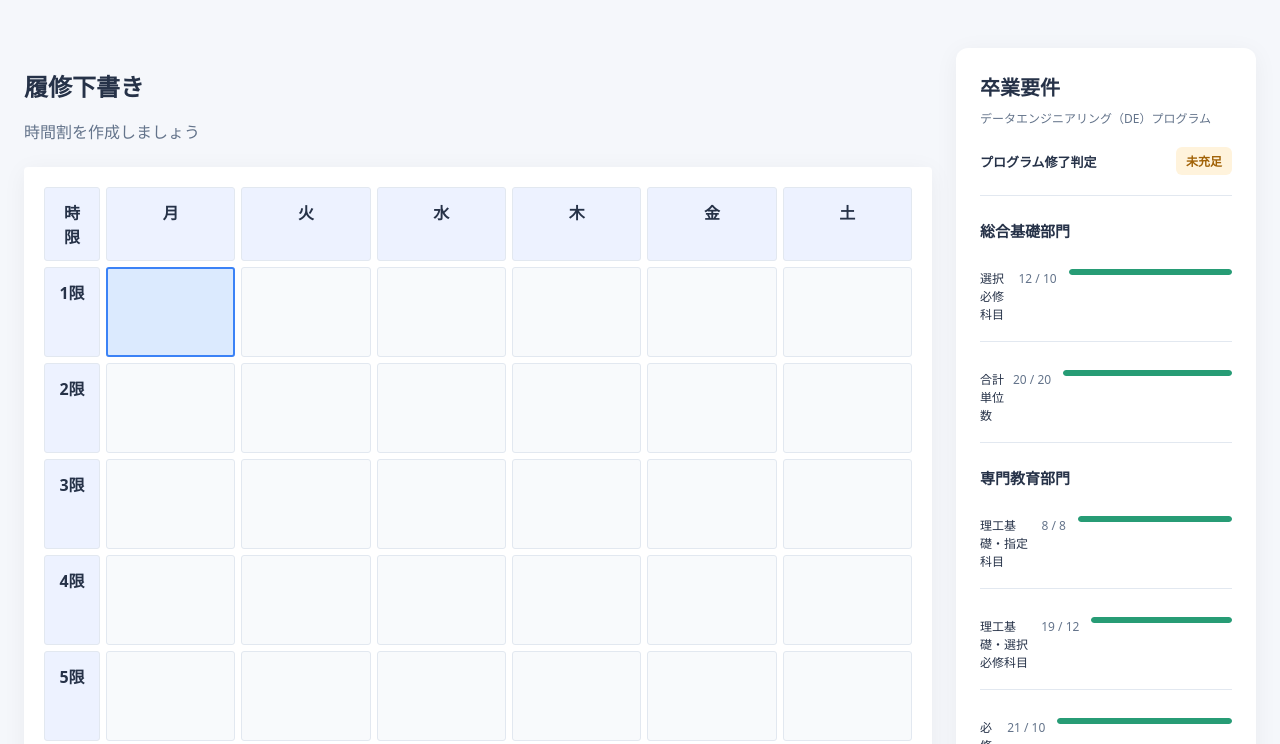
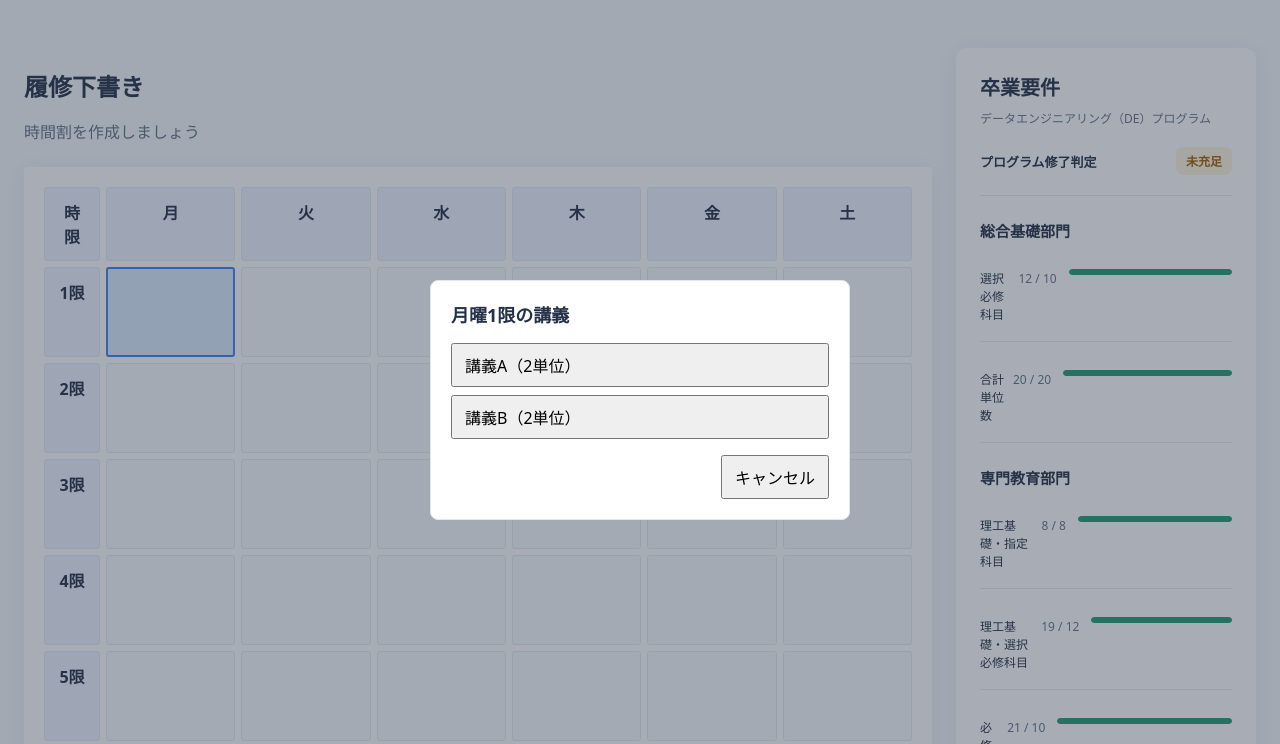
Before and after one commit to sakuK0307/ProjectBIG6, a plain HTML site: page templates/index.html in a window 1280 px wide. Both pictures are taken after a click on the button 170 px from the left and 311 px from the top of the page. Shown: the top 744 px of the page. Drawn offline with Linux system fonts and the light colour scheme.

Commit message:
Add timetable course selection

```diff
--- a/templates/index.html
+++ b/templates/index.html
@@ -123,5 +123,14 @@
 
     </div>
   </main>
+
+  <dialog id="course-picker" aria-labelledby="course-picker-title">
+    <h2 id="course-picker-title"></h2>
+    <ul id="course-options"></ul>
+    <form method="dialog" class="course-picker-actions">
+      <button type="submit" value="cancel" autofocus>キャンセル</button>
+      <button type="button" id="remove-course" hidden>登録を削除</button>
+    </form>
+  </dialog>
 </body>
 </html>
--- a/templates/src/main.js
+++ b/templates/src/main.js
@@ -1,44 +1,169 @@
 
 const timetable = document.getElementById("timetable");
 
-const days = ["月", "火", "水", "木", "金", "土"];
+const days = { mon: "月", tue: "火", wed: "水", thu: "木", fri: "金", sat: "土" };
 const periods = [1, 2, 3, 4, 5, 6];
 
+// API連携時は、このオブジェクトを講義一覧のJSONレスポンスに差し替える。
+const courseData = {
+  "courses": [
+    {
+      "id": "course-001",
+      "name": "講義A",
+      "credits": 2,
+      "schedules": [{ "day": "mon", "period": 1 }]
+    },
+    {
+      "id": "course-002",
+      "name": "講義B",
+      "credits": 2,
+      "schedules": [{ "day": "mon", "period": 1 }, { "day": "wed", "period": 2 }]
+    },
+    {
+      "id": "course-003",
+      "name": "講義C",
+      "credits": 2,
+      "schedules": [{ "day": "wed", "period": 2 }]
+    }
+  ]
+};
+
+const slotKey = ({ day, period }) => `${day}:${period}`;
+const slotLabel = ({ day, period }) => `${days[day]}曜${period}限`;
+
 if (timetable) {
-  // ヘッダー
-  for (const day of ["時限", ...days]) {
+  const picker = document.getElementById("course-picker");
+  const pickerTitle = document.getElementById("course-picker-title");
+  const options = document.getElementById("course-options");
+  const removeButton = document.getElementById("remove-course");
+  const courses = new Map(courseData.courses.map((course) => [course.id, course]));
+  const candidatesBySlot = new Map();
+  // 登録済みの枠には講義IDだけを保存する。
+  const draftBySlot = new Map();
+  const cells = new Map();
+  let selectedCell;
+
+  for (const course of courses.values()) {
+    for (const schedule of course.schedules) {
+      const key = slotKey(schedule);
+      if (!candidatesBySlot.has(key)) candidatesBySlot.set(key, []);
+      candidatesBySlot.get(key).push(course);
+    }
+  }
+
+  for (const day of ["時限", ...Object.values(days)]) {
     const cell = document.createElement("div");
     cell.className = "cell header";
     cell.textContent = day;
     timetable.appendChild(cell);
   }
 
-  // 時間割
   for (const period of periods) {
     const periodCell = document.createElement("div");
     periodCell.className = "cell header";
     periodCell.textContent = `${period}限`;
     timetable.appendChild(periodCell);
 
-    for (const day of days) {
+    for (const day of Object.keys(days)) {
       const cell = document.createElement("button");
       cell.type = "button";
       cell.className = "cell empty";
-      cell.dataset.day = day;
+      cell.dataset.day = days[day];
+      cell.dataset.dayCode = day;
       cell.dataset.period = String(period);
-      cell.setAttribute("aria-label", `${day}曜${period}限`);
-
-      //各セルのクリックイベントを設定
-      cell.addEventListener("click", () => {
-        document.querySelectorAll(".cell.selected").forEach((selected) => {
-          selected.classList.remove("selected");
-        });
-
-        cell.classList.add("selected");
-        console.log(`${day}曜${period}限を選択`);
-      });
+      cell.setAttribute("aria-label", slotLabel({ day, period }));
+      cells.set(slotKey({ day, period }), cell);
 
       timetable.appendChild(cell);
     }
   }
+
+  function updateCourseSlots(course, courseId) {
+    for (const schedule of course.schedules) {
+      const key = slotKey(schedule);
+      const cell = cells.get(key);
+      const registered = courseId !== undefined;
+      if (registered) {
+        draftBySlot.set(key, courseId);
+      } else {
+        draftBySlot.delete(key);
+      }
+      cell.textContent = registered ? course.name : "";
+      cell.classList.toggle("registered", registered);
+      cell.classList.toggle("empty", !registered);
+      const label = slotLabel(schedule);
+      cell.setAttribute("aria-label", registered ? `${label} ${course.name}` : label);
+    }
+  }
+
+  function conflictsWithDraft(course, currentId) {
+    // 変更元の講義は登録時に全枠から外すため、重複判定から除く。
+    return course.schedules.some((schedule) => {
+      const registeredId = draftBySlot.get(slotKey(schedule));
+      return registeredId !== undefined && registeredId !== currentId;
+    });
+  }
+
+  function selectedSlot() {
+    return { day: selectedCell.dataset.dayCode, period: selectedCell.dataset.period };
+  }
+
+  timetable.addEventListener("click", (event) => {
+    const cell = event.target.closest("button.cell");
+    if (!cell) return;
+
+    selectedCell?.classList.remove("selected");
+    selectedCell = cell;
+    cell.classList.add("selected");
+    const slot = selectedSlot();
+    const key = slotKey(slot);
+    const currentId = draftBySlot.get(key);
+    const candidates = candidatesBySlot.get(key) ?? [];
+    pickerTitle.textContent = `${slotLabel(slot)}の講義`;
+    removeButton.hidden = currentId === undefined;
+    options.replaceChildren();
+
+    for (const course of candidates) {
+      const item = document.createElement("li");
+      const button = document.createElement("button");
+      const conflicts = conflictsWithDraft(course, currentId);
+      button.type = "button";
+      button.dataset.courseId = course.id;
+      button.disabled = conflicts || course.id === currentId;
+      button.textContent = `${course.name}（${course.credits}単位）`;
+      if (conflicts) button.textContent += " · 他の登録講義と重複";
+      if (course.id === currentId) button.textContent += " · 登録済み";
+      item.appendChild(button);
+      options.appendChild(item);
+    }
+
+    if (candidates.length === 0) {
+      const item = document.createElement("li");
+      item.textContent = "この時間帯に講義候補はありません。";
+      options.appendChild(item);
+    }
+
+    picker.showModal();
+  });
+
+  options.addEventListener("click", (event) => {
+    const button = event.target.closest("button[data-course-id]");
+    if (!button || button.disabled) return;
+
+    const course = courses.get(button.dataset.courseId);
+    const currentId = draftBySlot.get(slotKey(selectedSlot()));
+    if (currentId !== undefined) updateCourseSlots(courses.get(currentId));
+    updateCourseSlots(course, course.id);
+    picker.close();
+  });
+
+  removeButton.addEventListener("click", () => {
+    const currentId = draftBySlot.get(slotKey(selectedSlot()));
+    updateCourseSlots(courses.get(currentId));
+    picker.close();
+  });
+
+  picker.addEventListener("close", () => {
+    if (!picker.open) selectedCell.classList.remove("selected");
+  });
 }
--- a/templates/style.css
+++ b/templates/style.css
@@ -66,7 +66,8 @@ button.cell {
   font: inherit;
   color: inherit;
   cursor: pointer;
-  transition: background 0.15s, border-color 0.15s;
+  min-width: 0;
+  overflow-wrap: anywhere;
 }
 
 /* マウスを重ねたとき */
@@ -79,6 +80,54 @@ button.cell:hover {
 .cell.selected {
   background: #dbeafe;
   border: 2px solid #3b82f6;
+}
+
+.cell.registered:not(.selected) {
+  background: #edf2ff;
+}
+
+#course-picker {
+  width: min(420px, calc(100% - 24px));
+  max-height: calc(100% - 24px);
+  padding: 20px;
+  border: 1px solid #e2e8f0;
+  border-radius: 8px;
+  color: inherit;
+}
+
+#course-picker::backdrop {
+  background: #26324866;
+}
+
+#course-picker-title {
+  margin: 0;
+  font-size: 18px;
+}
+
+#course-options {
+  display: grid;
+  gap: 8px;
+  padding: 0;
+  list-style: none;
+}
+
+#course-picker button {
+  min-height: 44px;
+  padding: 8px 12px;
+  font: inherit;
+  overflow-wrap: anywhere;
+}
+
+#course-options button {
+  width: 100%;
+  text-align: left;
+}
+
+.course-picker-actions {
+  display: flex;
+  flex-wrap: wrap;
+  justify-content: flex-end;
+  gap: 8px;
 }
 
 /* キーボード操作時 */
```
